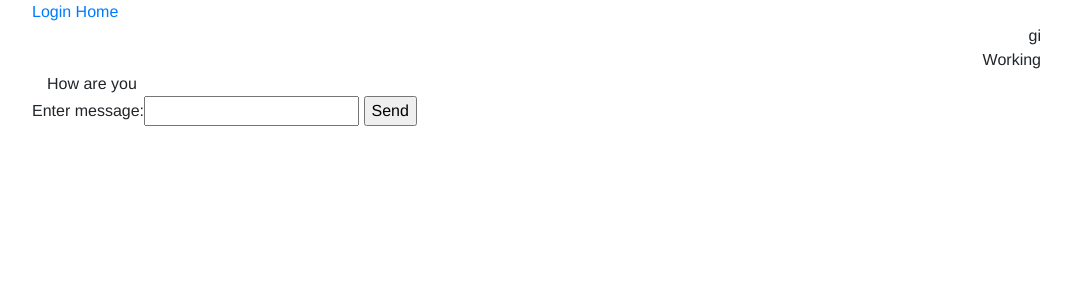
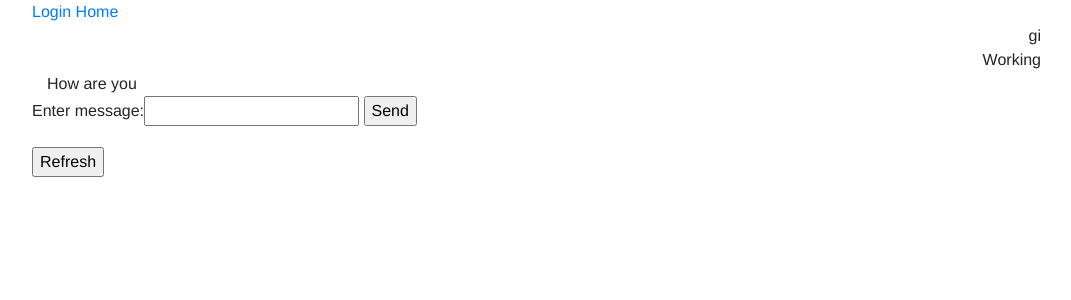
Before and after one commit to udit5656/Chatting-App, a Django app: a page that uses chatapp/templates/chatapp/group_chat.html in a window 1280 px wide. Shown: the top 300 px of the page, without its empty margins (96-1167 px from the left). Run offline with Django 3.2, Linux system fonts and the light colour scheme; data comes from the database, SQL or seed files in the repository; both versions use the stored data as it was after the commit; some libraries are stand-ins or nearby versions.

Commit message:
Added refresh button to group chat

```diff
--- a/chatapp/templates/chatapp/group_chat.html
+++ b/chatapp/templates/chatapp/group_chat.html
@@ -1,7 +1,9 @@
 {%extends 'chatapp/base.html'%}
+{%block title%}
+Group Chat
+{%endblock title%}
 {%block content%}
 <div class="container">
-
     {%for message in messages%}
         <div class="row">
             {%if message.sender.id == sender_id%}
@@ -21,4 +23,7 @@
     {{form}}
     <input type="submit" value="Send">
 </form>
+<form action="{%url 'chatapp:group_chat' group_name sender_id %}">
+<input type="submit" value="Refresh">
+</form>
 {%endblock content%}
```
Also changed, not shown: db.sqlite3.
